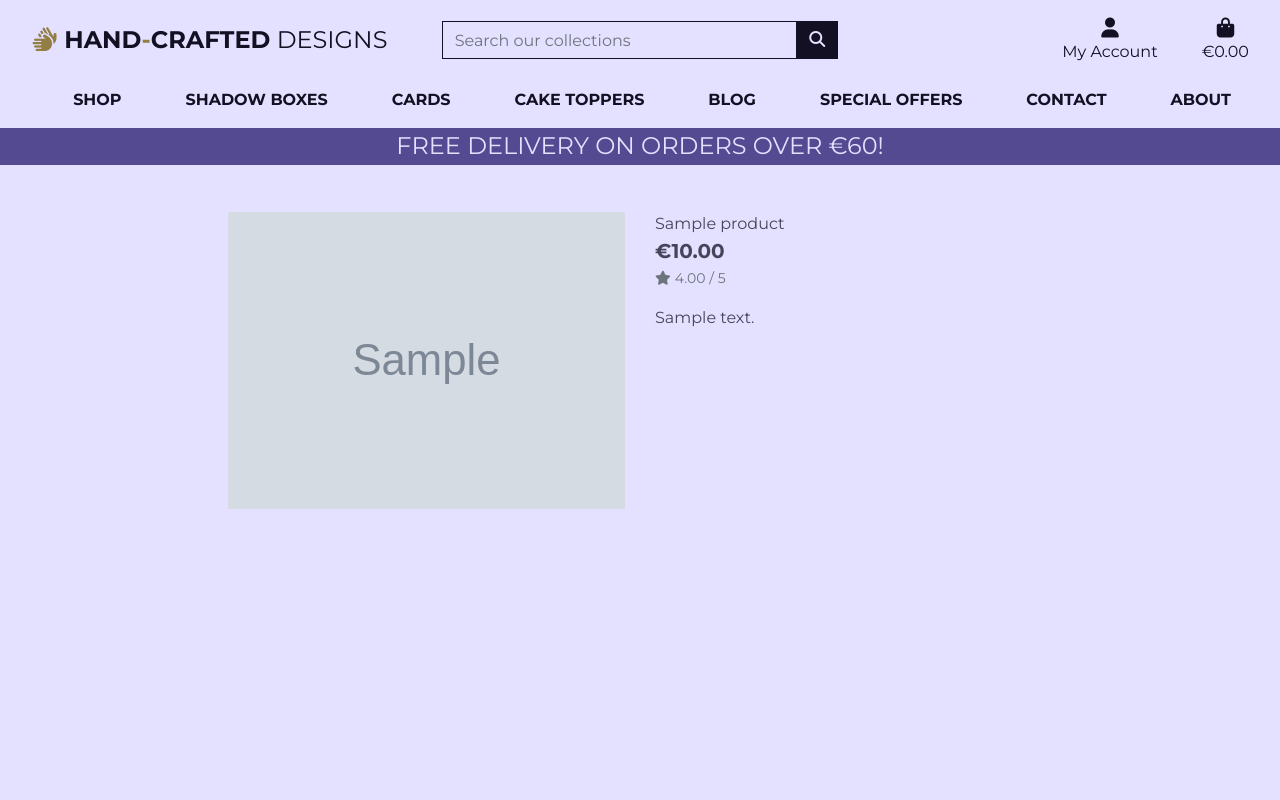
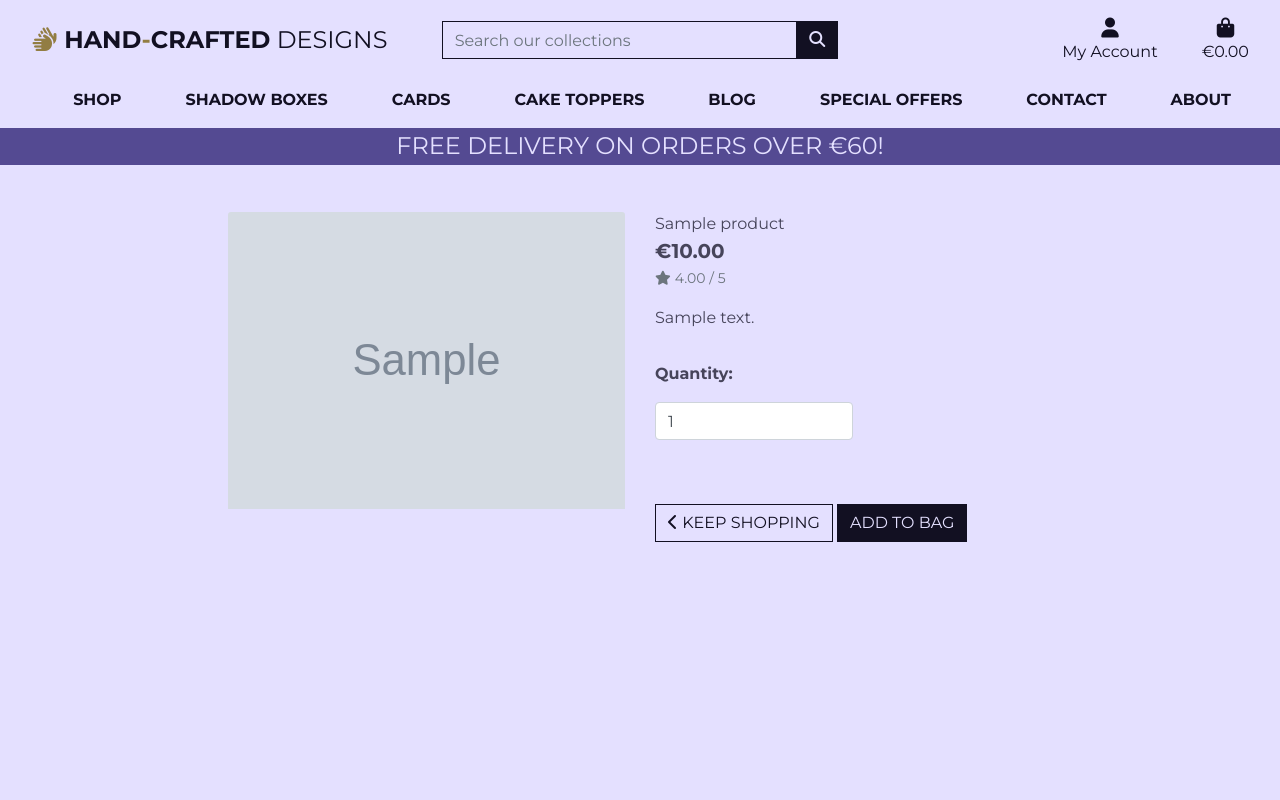
Before and after one commit to JayaSurya-Dev/hand-crafted-paper-e-commerce, a Django app: a page that uses products/templates/products/detail.html in a window 1280 px wide. Run offline with Django 3.2, Linux system fonts and the light colour scheme; tables that the repository leaves empty hold one stand-in row (values such as "Sample post"); grey boxes marked "Sample" are stand-in pictures; some libraries are stand-ins or nearby versions.

Commit message:
Add add to cart functionality

```diff
--- a/cart/urls.py
+++ b/cart/urls.py
@@ -5,4 +5,5 @@ app_name = 'cart'
 
 urlpatterns = [
     path('', views.view_cart, name='view_cart'),
+    path('add/<item_id>', views.add_to_cart, name='add_to_cart'),
 ]
--- a/products/templates/products/detail.html
+++ b/products/templates/products/detail.html
@@ -32,6 +32,30 @@
                         <small class="text-muted">No Rating</small>
                     {% endif %}
                     <p class="mt-3">{{ product.description | safe }}</p>
+                    <form class="form" action="{% url 'cart:add_to_cart' product.id %}" method="POST">
+                        {% csrf_token %}
+                        <div class="form-row">
+                            <div class="col-12">
+                                <p class="mt-3"><strong>Quantity:</strong></p>
+                                <div class="form-group w-50">
+                                    <div class="input-group">
+                                        <input class="form-control qty_input" type="number" name="quantity" value="1" min="1" max="99" data-item_id="{{ product.id }}" id="id_qty_{{ product.id }}">
+                                    </div>
+                                </div>
+                            </div>
+
+                            <div class="col-12">
+                                <a href="{% url 'products:product_list' %}" class="btn btn-outline-black rounded-0 mt-5">
+                                    <span class="icon">
+                                        <i class="fas fa-chevron-left"></i>
+                                    </span>
+                                    <span class="text-uppercase">Keep Shopping</span>
+                                </a>
+                                <input type="submit" class="btn btn-black rounded-0 text-uppercase mt-5" value="Add to Bag">
+                            </div>
+                            <input type="hidden" name="redirect_url" value="{{ request.path }}">
+                        </div>
+                    </form>
                 </div>
             </div>
         </div>
--- a/static/css/base.css
+++ b/static/css/base.css
@@ -109,6 +109,13 @@ img {
 .btn-black {
     background: #121022;
     color: #e4e0ff;
+}
+
+.btn-outline-black {
+    background-color: #e4e0ff;
+    color: var(--black) !important;
+    /* use important to override colours for <a> elements */
+    border: 1px solid var(--black) !important;
 }
 
 .shop-now-button:hover,
```
Also changed, not shown: cart/views.py (+18 -1 lines).
